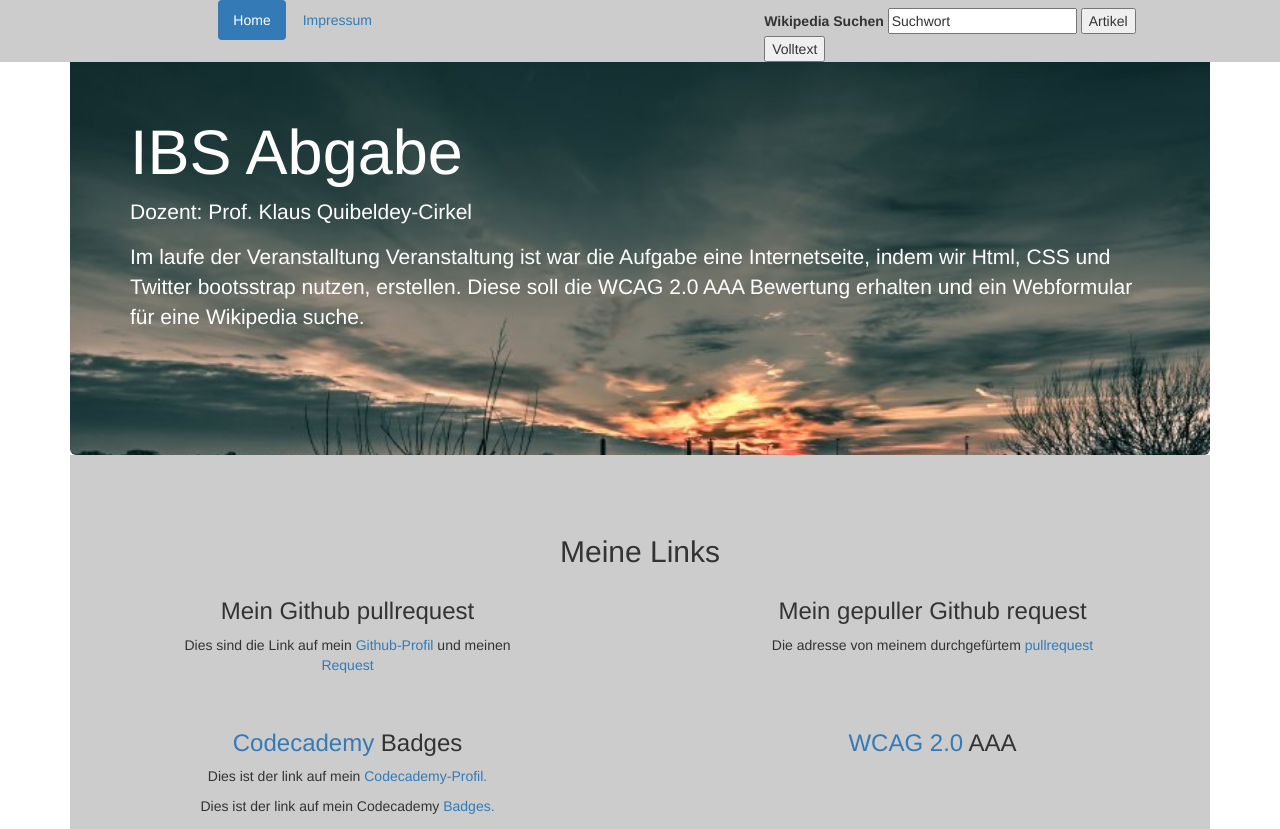
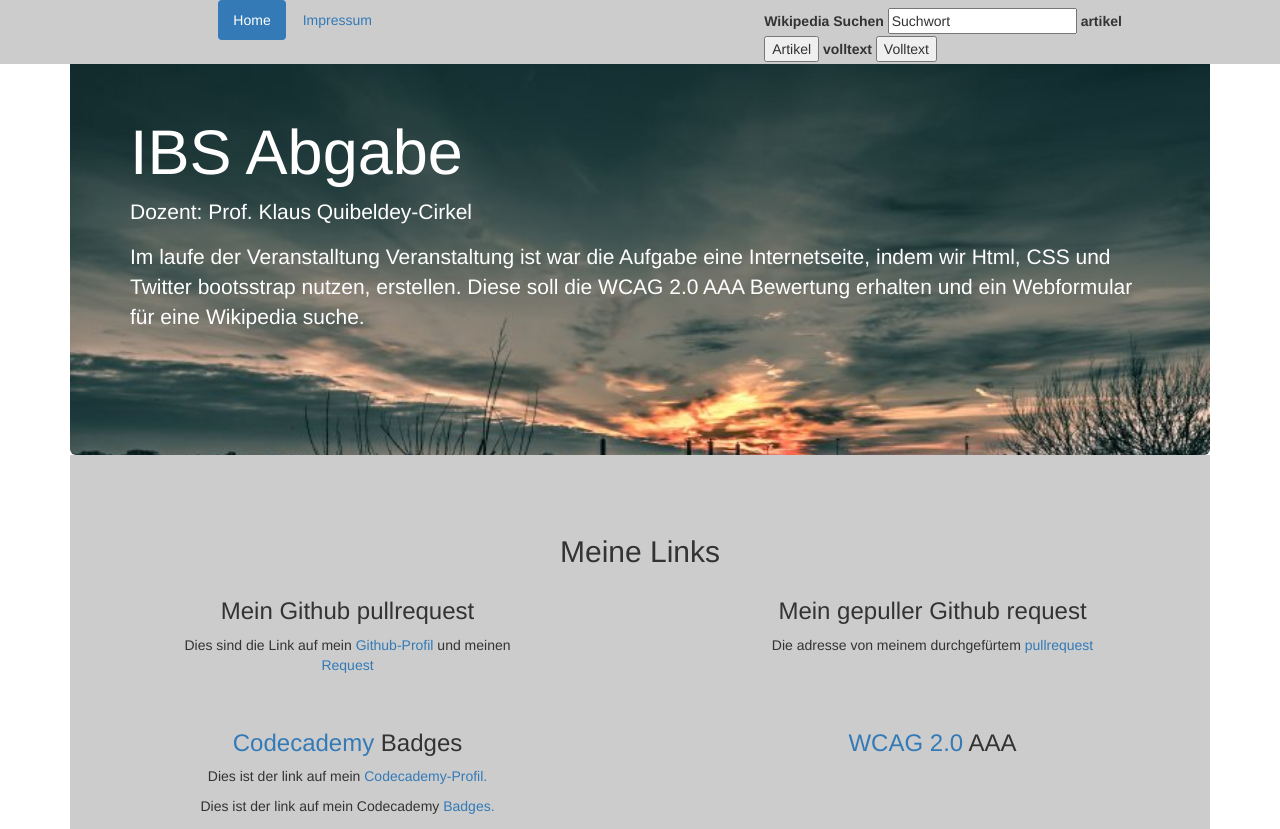
Before and after one commit to vincentvogel/vincentvogel, a plain HTML site: page index.html in a window 1280 px wide. Shown: the top 829 px of the page. Drawn offline with nearby package versions, Linux system fonts and the light colour scheme.

Commit message:
ready 4 pullrequest v2

```diff
--- a/index.html
+++ b/index.html
@@ -27,8 +27,8 @@
 					<label>Wikipedia Suchen</label> <input type="text" name="search"
 						value="Suchwort"
 						onblur="if(this.value  == '') { this.value='Suchwort'}"
-						onfocus="if (true) { this.value=''}" /> <input type="submit"
-						name="go" value="Artikel" /> <input type="submit" name="fulltext"
+						onfocus="if (true) { this.value=''}" />  <label>artikel</label><input type="submit"
+						name="go" value="Artikel" /> <label>volltext</label> <input type="submit" name="fulltext"
 						value="Volltext" />
 				</form>
 			</div>
```
